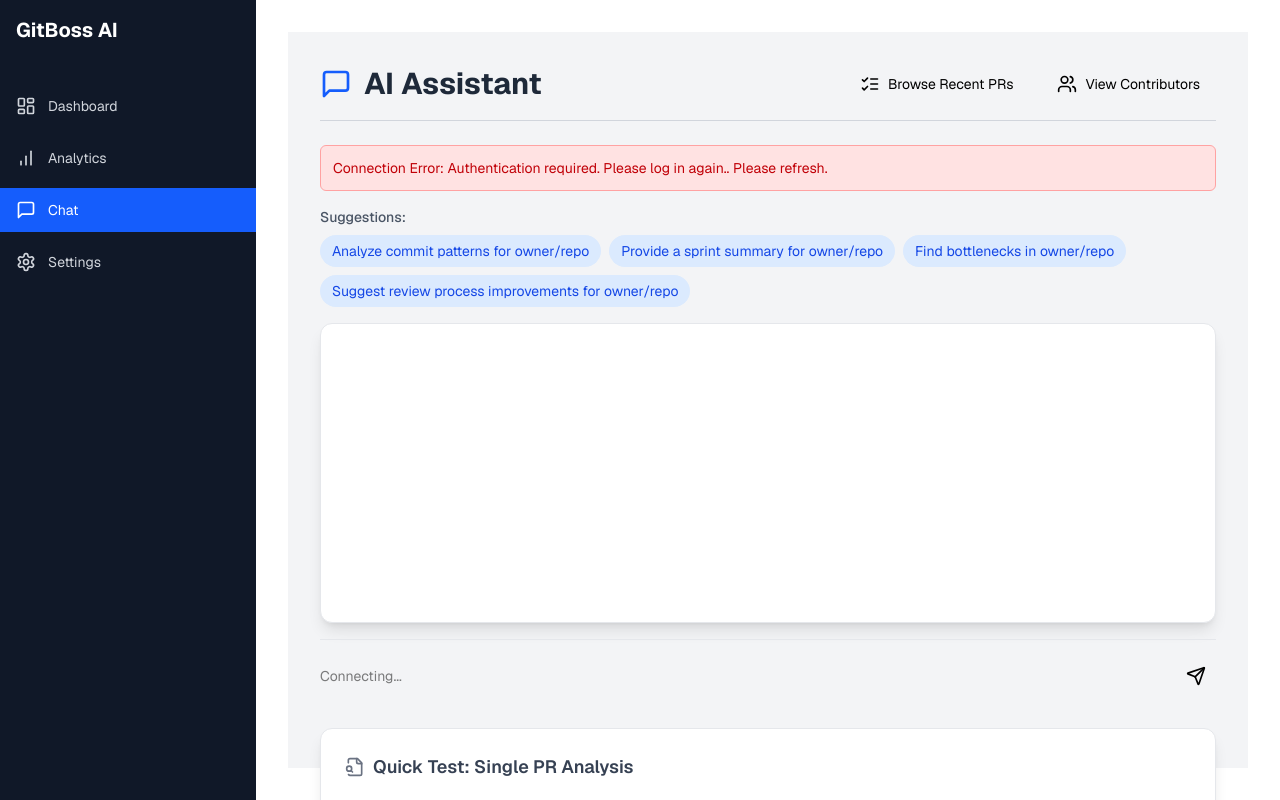
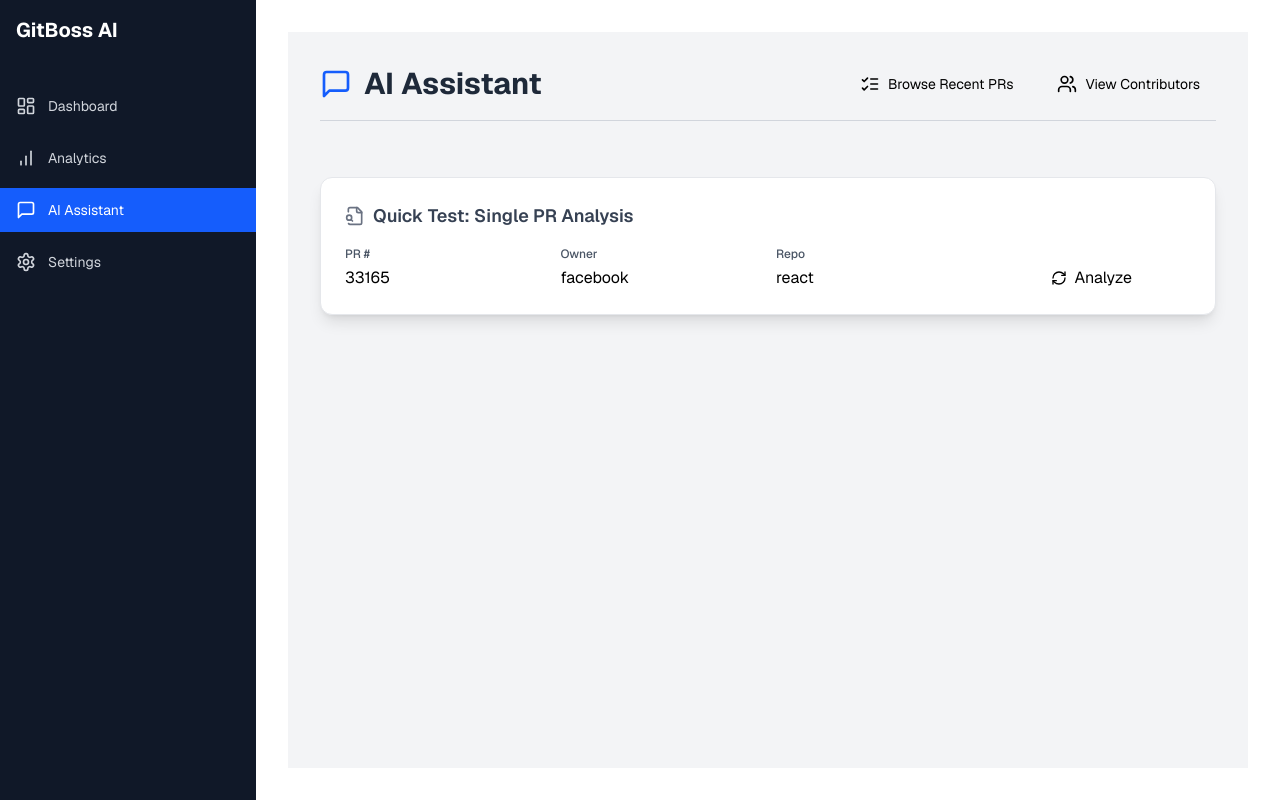
Before and after one commit to GitBoss-AI/frontend, a Next.js app: page /dev/chat in a window 1280 px wide. Built offline with nearby package versions, Linux system fonts and the light colour scheme.

Commit message:
remove ai chatbox and rename page

```diff
--- a/src/app/(dashboard)/chat/page.tsx
+++ b/src/app/(dashboard)/chat/page.tsx
@@ -4,7 +4,6 @@
 import React, { useState, useEffect } from "react";
 import { analyzePullRequest, PRAnalysisResponse } from '@/utils/api';
 import { useUser } from "@/contexts/UserContext";
-import { useWebSocketChat, Message as ChatMessage } from '@/hooks/useWebSocketChat';
 import {
   RefreshCw,
   MessageSquare,
@@ -23,16 +22,6 @@ const quickPrompts = [
 ];
 
 export default function ChatPage() {
-  const { user } = useUser();
-  const {
-    messages: wsMessages,
-    sendMessage,
-    isConnected,
-    error: wsError,
-    isTyping: isAiTyping
-  } = useWebSocketChat();
-
-  const [chatDisplayMessages, setChatDisplayMessages] = useState<ChatMessage[]>([]);
   const [input, setInput] = useState("");
 
   // State for "Test Single PR Analysis" tool
@@ -42,54 +31,6 @@ export default function ChatPage() {
   const [analysisResult, setAnalysisResult] = useState<PRAnalysisResponse | null>(null);
   const [isLoadingAnalysis, setIsLoadingAnalysis] = useState(false);
   const [analysisError, setAnalysisError] = useState<string | null>(null);
-
-  useEffect(() => {
-    setChatDisplayMessages(wsMessages);
-  }, [wsMessages]);
-
-  useEffect(() => {
-    if (isConnected && chatDisplayMessages.length === 0 && !isAiTyping) {
-      const initialMessage: ChatMessage = {
-        id: `ai_greeting_${Date.now()}`,
-        content: "Hello! I'm your GitBoss AI assistant. How can I assist you today? Try asking a question or using a quick prompt.",
-        sender: "GitBoss AI",
-        timestamp: Date.now(),
-        isFromUser: false,
-      };
-      setChatDisplayMessages([initialMessage]);
-    }
-  }, [isConnected, chatDisplayMessages.length, isAiTyping]);
-
-  const handleSendMessage = (e?: React.FormEvent) => {
-    if (e) e.preventDefault();
-    if (!input.trim() || !isConnected) return;
-    const userMessage: ChatMessage = {
-      id: `user_${Date.now()}`,
-      content: input.trim(),
-      sender: user?.username || "User",
-      timestamp: Date.now(),
-      isFromUser: true,
-    };
-    setChatDisplayMessages(prev => [...prev, userMessage]);
-    sendMessage(input.trim());
-    setInput("");
-  };
-
-  const handleQuickPrompt = (prompt: string) => {
-    if (!isConnected) {
-      alert("Not connected. Please wait or check connection.");
-      return;
-    }
-    const userMessage: ChatMessage = {
-      id: `user_prompt_${Date.now()}`,
-      content: prompt,
-      sender: user?.username || "User",
-      timestamp: Date.now(),
-      isFromUser: true,
-    };
-    setChatDisplayMessages(prev => [...prev, userMessage]);
-    sendMessage(prompt);
-  };
 
   const handleAnalyzePrViaApi = async () => {
     setIsLoadingAnalysis(true);
@@ -138,57 +79,6 @@ export default function ChatPage() {
           </div>
         </div>
 
-        {/* WebSocket Connection Status (as before) */}
-        {wsError && (
-          <div className="mb-4 p-3 text-sm text-red-700 bg-red-100 border border-red-300 rounded-md">
-            Connection Error: {wsError}. Please refresh.
-          </div>
-        )}
-         {!isConnected && !wsError && (
-           <div className="mb-4 p-3 text-sm text-yellow-700 bg-yellow-100 border border-yellow-300 rounded-md">
-            Connecting to AI assistant...
-          </div>
-        )}
-
-        {/* Quick Prompts (as before) */}
-        <div className="mb-4">
-          <p className="text-sm font-medium text-gray-600 mb-2">Suggestions:</p>
-          <div className="flex flex-wrap gap-2">
-            {quickPrompts.map((prompt, index) => (
-              <button
-                key={index}
-                onClick={() => handleQuickPrompt(prompt)}
-                className="px-3 py-1.5 bg-blue-100 text-blue-700 rounded-full text-xs sm:text-sm hover:bg-blue-200 focus:outline-none focus:ring-2 focus:ring-blue-400 transition-all duration-150 ease-in-out"
-                disabled={!isConnected}
-                title={!isConnected ? "Connect to AI to use prompts" : prompt}
-              >
-                {prompt}
-              </button>
-            ))}
-          </div>
-        </div>
-
-        {/* Chat Messages Display (as before) */}
-        <div className="flex-1 space-y-4 overflow-y-auto mb-4 p-4 bg-white rounded-xl shadow-lg border border-gray-200 min-h-[300px] max-h-[55vh]">
-         {chatDisplayMessages.map((msg) => (
-            <div key={msg.id} className={`flex ${msg.isFromUser ? 'justify-end' : 'justify-start'}`}>
-              <div className={`max-w-[85%] rounded-xl px-4 py-3 shadow-sm ${msg.isFromUser ? 'bg-blue-600 text-white' : 'bg-gray-100 text-gray-800'}`}>
-                <p className="text-sm whitespace-pre-wrap" dangerouslySetInnerHTML={{ __html: msg.content.replace(/\n/g, '<br />') }}></p>
-                <div className={`mt-1.5 text-xs opacity-70 ${msg.isFromUser ? 'text-blue-200' : 'text-gray-500'} text-right`}>
-                  {msg.sender} - {new Date(msg.timestamp).toLocaleTimeString([], { hour: '2-digit', minute: '2-digit' })}
-                </div>
-              </div>
-            </div>
-          ))}
-          {isAiTyping && ( <div className="flex justify-start"><div className="max-w-[85%] rounded-xl px-4 py-3 shadow-sm bg-gray-100 text-gray-800"><div className="flex items-center space-x-1.5"><div className="h-2 w-2 animate-pulse rounded-full bg-gray-400"></div><div className="h-2 w-2 animate-pulse rounded-full bg-gray-400 [animation-delay:0.2s]"></div><div className="h-2 w-2 animate-pulse rounded-full bg-gray-400 [animation-delay:0.4s]"></div><span className="ml-1 text-xs text-gray-500">GitBoss AI is typing...</span></div></div></div>)}
-        </div>
-
-        {/* Chat Input Form (as before) */}
-        <form onSubmit={handleSendMessage} className="flex items-center gap-2 pt-4 border-t border-gray-200">
-           <input type="text" value={input} onChange={(e) => setInput(e.target.value)} placeholder={isConnected ? "Ask GitBoss AI..." : "Connecting..."} className="input flex-1 !text-sm" disabled={!isConnected || isAiTyping} onKeyDown={(e) => { if (e.key === 'Enter' && !e.shiftKey) { handleSendMessage(); e.preventDefault();}}}/>
-          <button type="submit" className="btn btn-primary p-2.5" disabled={!isConnected || isAiTyping || !input.trim()} title="Send"><Send className="w-5 h-5" /></button>
-        </form>
-
         {/* Test Single PR Analysis Section (as before) */}
         <div className="mt-8 p-6 border border-gray-200 rounded-xl bg-white shadow-lg space-y-6">
             <div>
@@ -222,9 +112,3 @@ export default function ChatPage() {
     </div>
   );
 }
-
-// Ensure utility classes for .input, .btn, .btn-primary, .btn-outline-primary, .btn-indigo, .btn-secondary
-// are defined in your globals.css or Tailwind config.
-// For example:
-// .btn-outline-primary { @apply bg-transparent border-2 border-blue-600 text-blue-700 hover:bg-blue-100 focus:ring-blue-500 disabled:border-gray-300 disabled:text-gray-400; }
-// .btn-indigo { @apply bg-indigo-600 text-white hover:bg-indigo-700 focus:ring-indigo-500 disabled:bg-indigo-400; }
--- a/src/app/(dashboard)/chat/recent-prs/page.tsx
+++ b/src/app/(dashboard)/chat/recent-prs/page.tsx
@@ -141,7 +141,7 @@ export default function RecentPRsPage() {
           Pull Request Center
         </h1>
         <Link href="/chat" className="text-sm text-blue-600 hover:text-blue-700 hover:underline transition-colors duration-150">
-          &larr; Back to Chat
+          &larr; Back to AI Assistant
         </Link>
       </div>
 
--- a/src/app/(dashboard)/chat/repository-contributors/page.tsx
+++ b/src/app/(dashboard)/chat/repository-contributors/page.tsx
@@ -64,7 +64,7 @@ export default function RepositoryContributorsPage() {
           className="flex items-center text-sm text-blue-600 hover:text-blue-700 hover:underline transition-colors duration-150"
         >
           <ArrowLeft className="w-4 h-4 mr-1" />
-          Back to Chat Assistant
+          Back to AI Assistant
         </Link>
       </div>
 
--- a/src/components/Sidebar.tsx
+++ b/src/components/Sidebar.tsx
@@ -13,7 +13,7 @@ import {
 const navItems = [
   { label: "Dashboard", href: "/dashboard", icon: LayoutDashboard },
   { label: "Analytics", href: "/analytics", icon: BarChart },
-  { label: "Chat", href: "/chat", icon: MessageSquare },
+  { label: "AI Assistant", href: "/chat", icon: MessageSquare },
   { label: "Settings", href: "/settings", icon: Settings },
 ];
 
```
